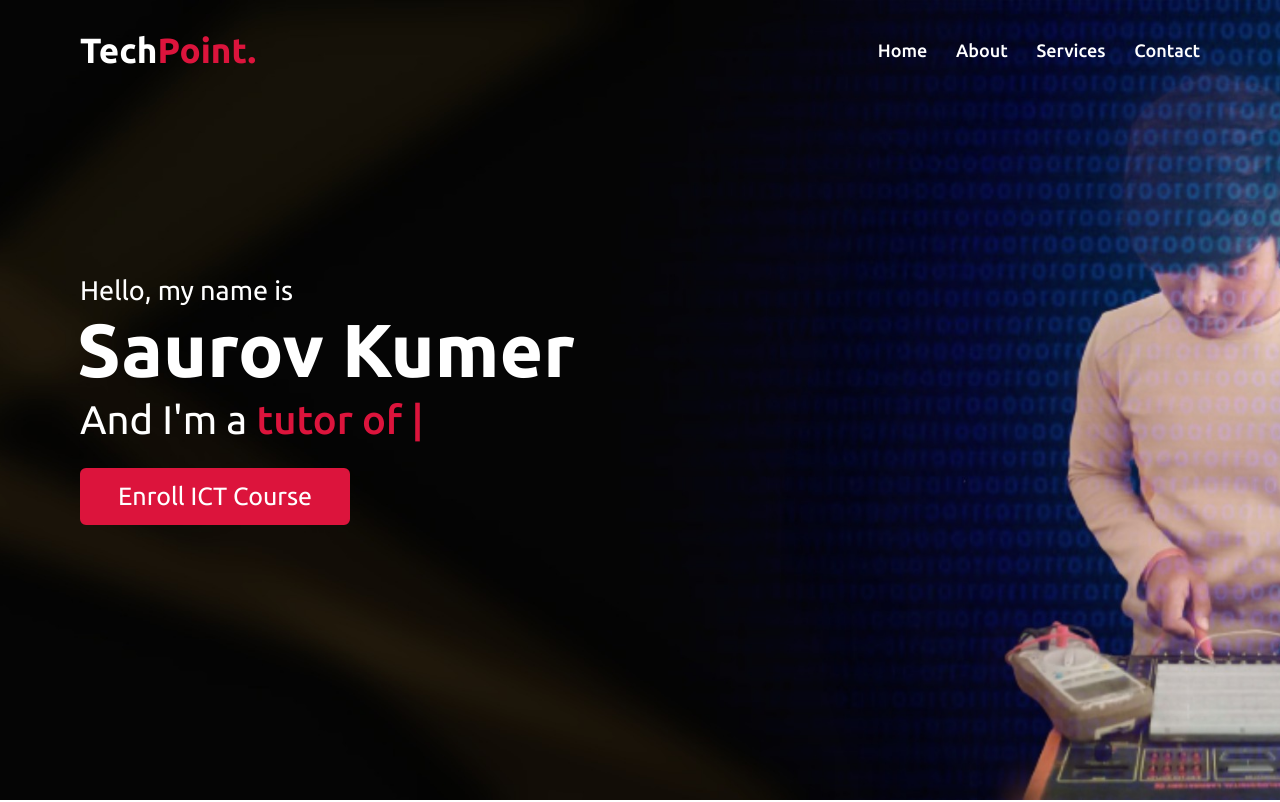
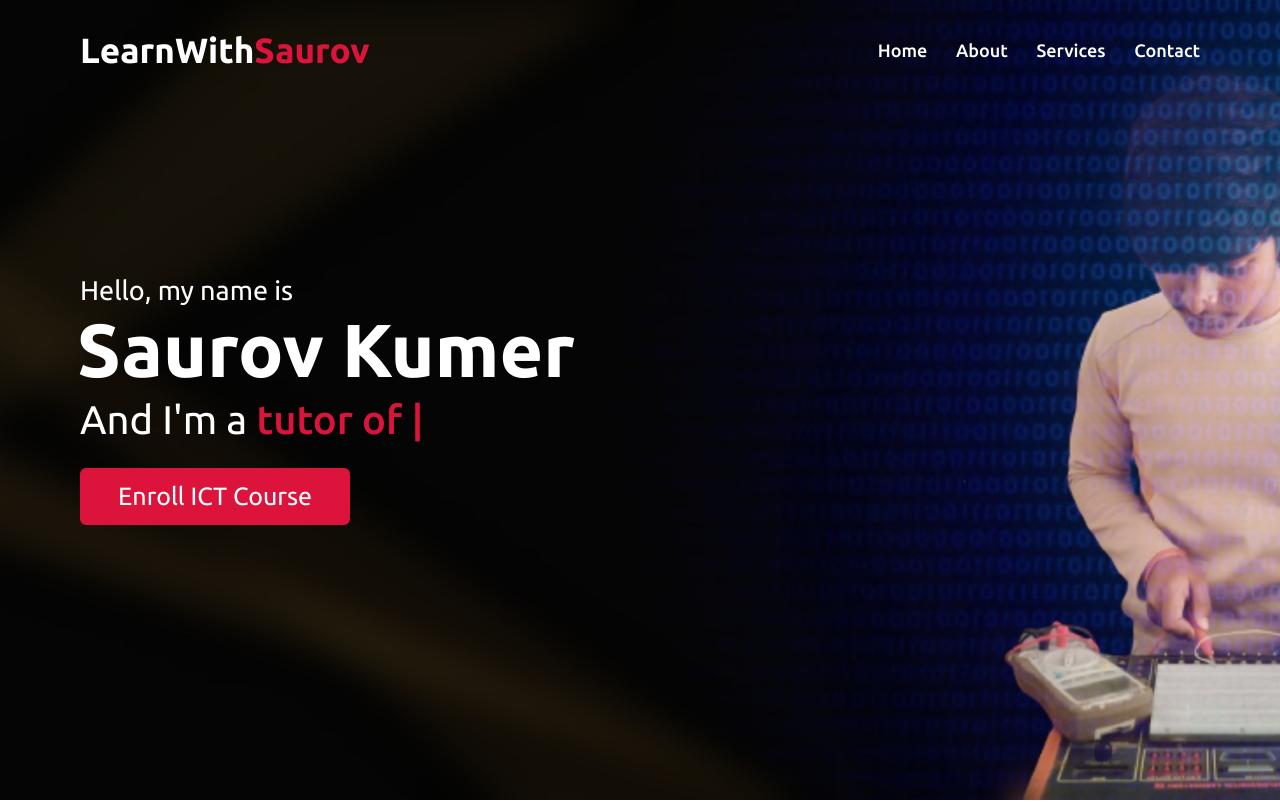
Before and after one commit to saurovtech/mywebsite, a plain HTML site: page index.html in a window 1280 px wide. Shown: the top 802 px of the page. Drawn offline with nearby package versions, Linux system fonts and the light colour scheme.

Commit message:
Update index.html

```diff
--- a/index.html
+++ b/index.html
@@ -19,7 +19,7 @@
     </div>
     <nav class="navbar">
         <div class="max-width">
-            <div class="logo"><a href="#">Tech<span>Point.</span></a></div>
+            <div class="logo"><a href="#">LearnWith<span>Saurov</span></a></div>
             <ul class="menu">
                 <li><a href="#home" class="menu-btn">Home</a></li>
                 <li><a href="#about" class="menu-btn">About</a></li>
```
